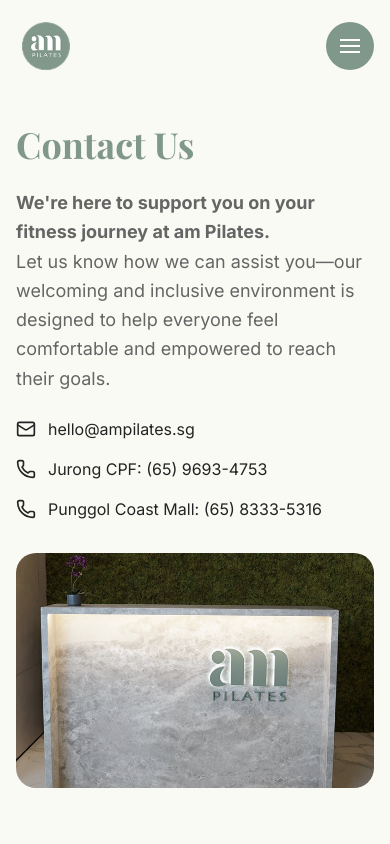
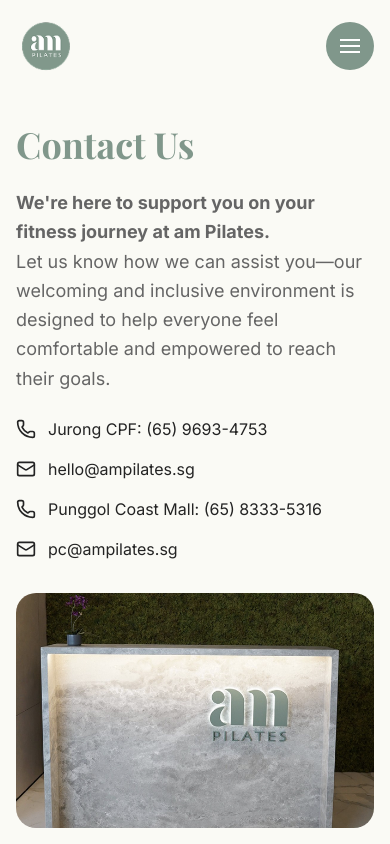
Before and after one commit to lesterlaw/ampilates, a Next.js app: page /contact in a window 390 px wide. Shown: the top 844 px of the page. Built offline with nearby package versions, Linux system fonts and the light colour scheme; a web font is replaced by a local one.

Commit message:
Update contact information with new phone and email details
Co-authored-by: lesterlaw7798 <lesterlaw7798@gmail.com>

```diff
--- a/app/contact/page.tsx
+++ b/app/contact/page.tsx
@@ -18,18 +18,23 @@ export default function Contact() {
             {/* Contact Information */}
             <div className="space-y-4 md:space-y-6">
               <div className="flex items-center space-x-3 md:space-x-4">
+                <Phone className="w-5 h-5 md:w-6 md:h-6 text-[#232323] flex-shrink-0" />
+                <span className="text-base md:text-lg lg:text-xl text-[#232323]">Jurong CPF: (65) 9693-4753</span>
+              </div>
+
+              <div className="flex items-center space-x-3 md:space-x-4">
                 <Mail className="w-5 h-5 md:w-6 md:h-6 text-[#232323] flex-shrink-0" />
                 <span className="text-base md:text-lg lg:text-xl text-[#232323]">hello@ampilates.sg</span>
               </div>
 
               <div className="flex items-center space-x-3 md:space-x-4">
                 <Phone className="w-5 h-5 md:w-6 md:h-6 text-[#232323] flex-shrink-0" />
-                <span className="text-base md:text-lg lg:text-xl text-[#232323]">Jurong CPF: (65) 9693-4753</span>
+                <span className="text-base md:text-lg lg:text-xl text-[#232323]">Punggol Coast Mall: (65) 8333-5316</span>
               </div>
 
               <div className="flex items-center space-x-3 md:space-x-4">
-                <Phone className="w-5 h-5 md:w-6 md:h-6 text-[#232323] flex-shrink-0" />
-                <span className="text-base md:text-lg lg:text-xl text-[#232323]">Punggol Coast Mall: (65) 8333-5316</span>
+                <Mail className="w-5 h-5 md:w-6 md:h-6 text-[#232323] flex-shrink-0" />
+                <span className="text-base md:text-lg lg:text-xl text-[#232323]">pc@ampilates.sg</span>
               </div>
             </div>
           </div>
```
